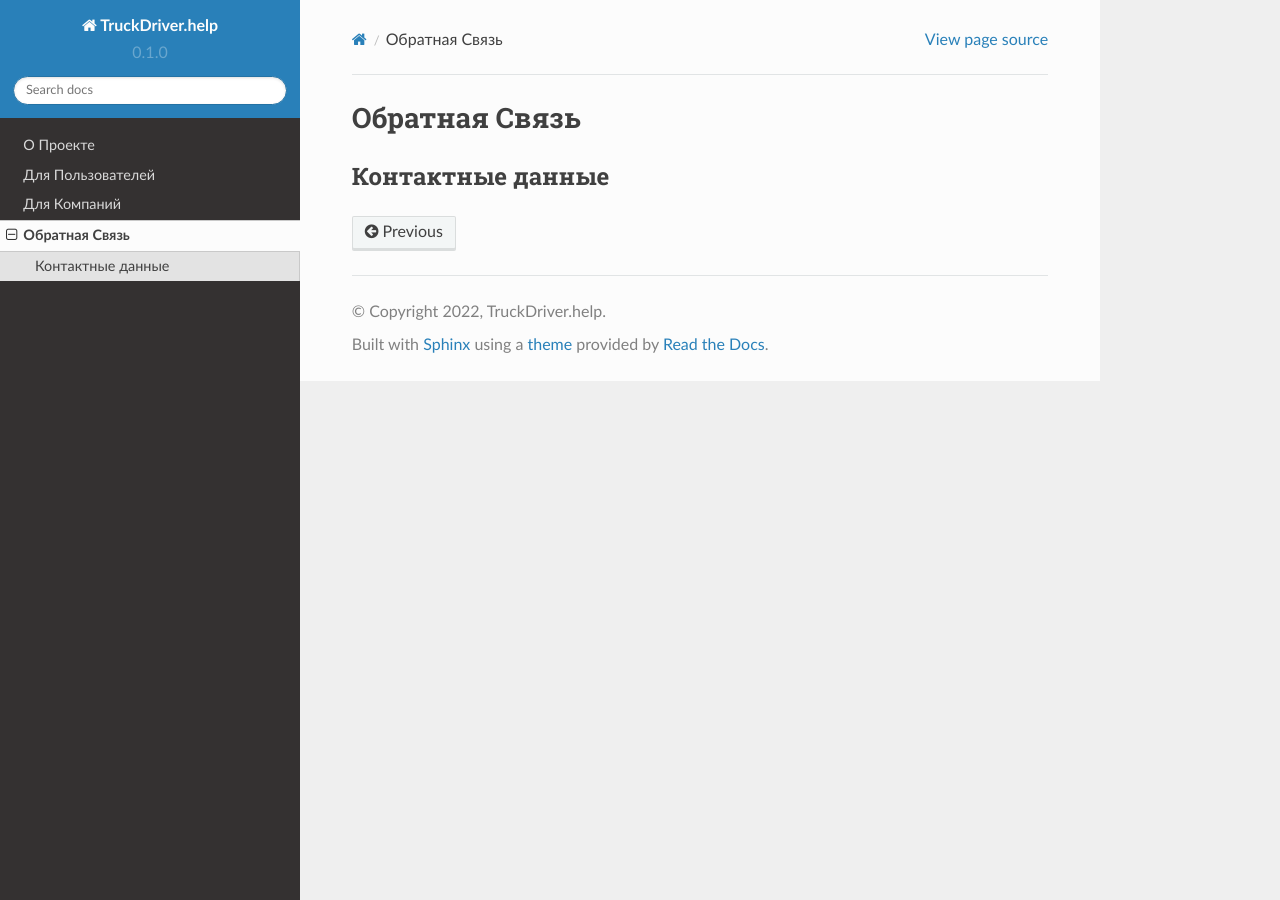
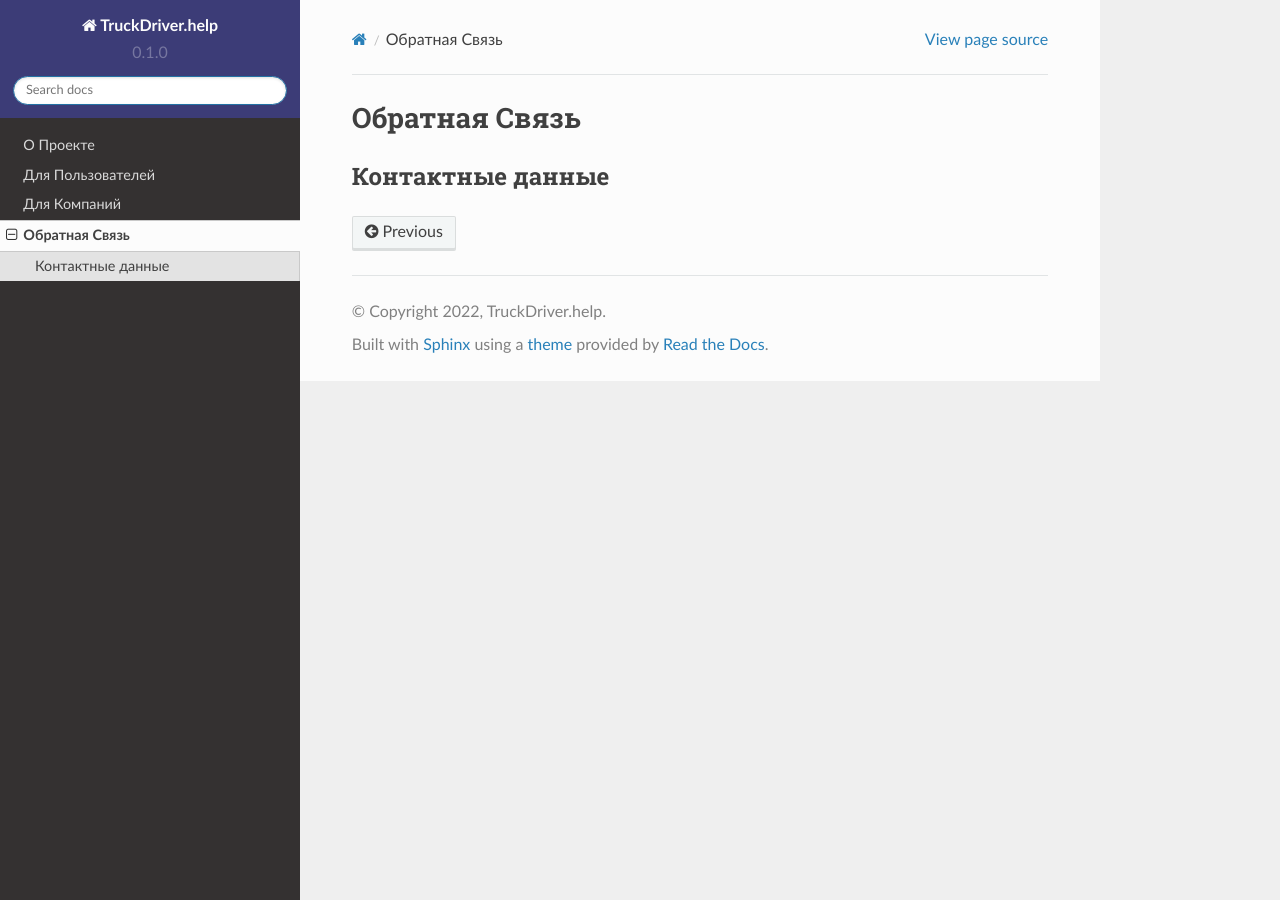
Before and after one commit to alur2191/TruckDriverHelpDocs, a Sphinx documentation site: the page built from docs/source/contact.rst, in a window 1280 px wide. Built offline with Sphinx 7.4.7 and the Read the Docs theme 2.0.0, drawn with Linux system fonts in a browser that asks for light colours.

Commit message:
Update conf.py

```diff
--- a/docs/source/conf.py
+++ b/docs/source/conf.py
@@ -33,3 +33,9 @@
 
 # -- Options for EPUB output
 epub_show_urls = 'footnote'
+
+html_static_path = ['_static']
+
+html_css_files = [
+    'css/custom.css',
+]
```
